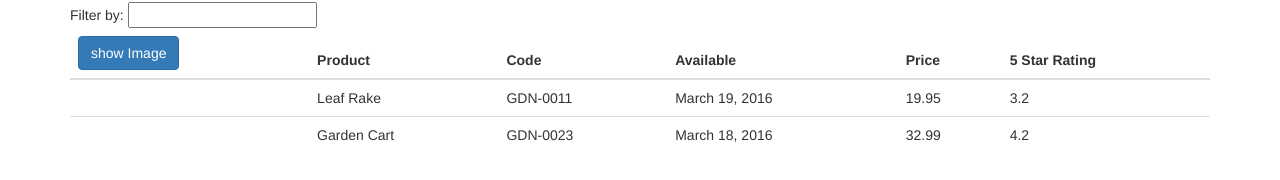
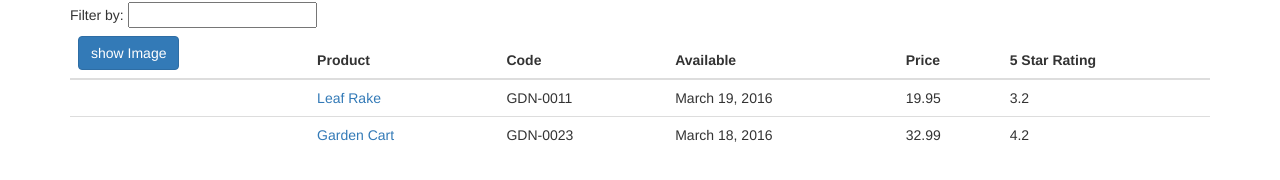
Before and after one commit to HarryWang74/learning-angular2, an Angular app: page /products in a window 1280 px wide. Shown: the part 140-320 px from the top of the page. Built offline with nearby package versions, Linux system fonts and the light colour scheme.

Commit message:
click jump to product detail

```diff
--- a/src/app/product/product-list/product-list.component.html
+++ b/src/app/product/product-list/product-list.component.html
@@ -20,7 +20,11 @@
                 <tbody>
                     <tr *ngFor='let product of products'>
                         <td></td>
-                        <td>{{ product.productName }}</td>
+                        <td>
+                            <a [routerLink]="['/product', product.productId]">
+                            {{ product.productName }}
+                            </a>
+                        </td>
                         <td>{{ product.productCode }}</td>
                         <td>{{ product.releaseDate }}</td>
                         <td>{{ product.price }}</td>
```
